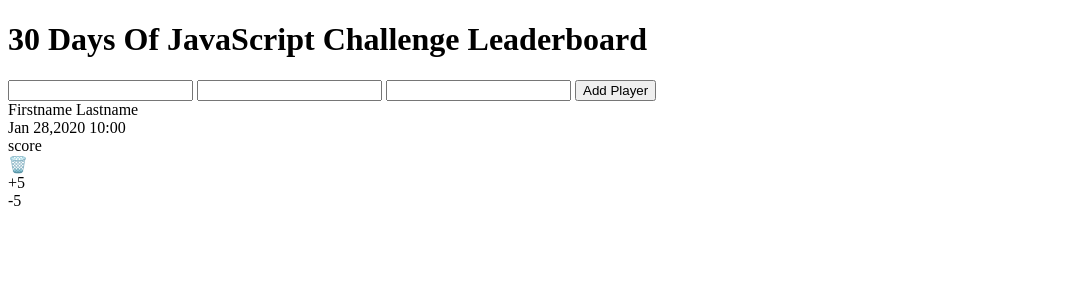
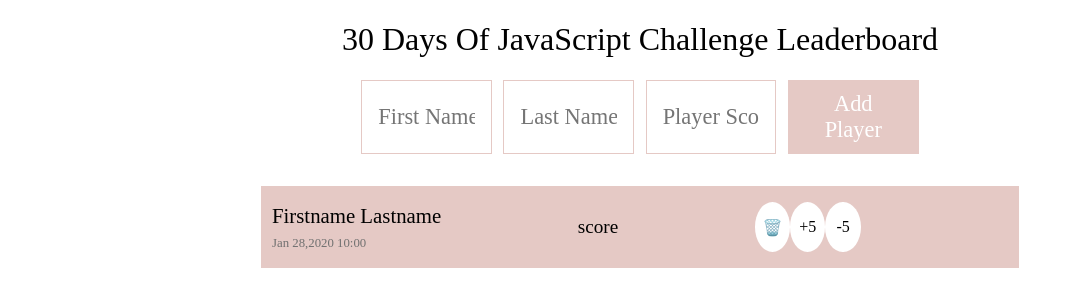
Before and after one commit to Tituz175/Leaderboard, a plain HTML site: page index.html in a window 1280 px wide. Shown: the whole page, without its empty margins (0-1074 px from the left). Drawn offline with Linux system fonts and the light colour scheme.

Commit message:
creation & styling of the webpage template done.

```diff
--- a/index.css
+++ b/index.css
@@ -1,3 +1,80 @@
 /* #e5c9c5 */
 /* #f2f1f1 */
 /* #d4bdbc */
+* {
+  box-sizing: border-box;
+  font-family: Montserrat;
+}
+h1 {
+  text-align: center;
+  font-weight: 400;
+}
+section:first-child {
+  width: 45%;
+  display: flex;
+  margin: 0rem auto;
+  justify-content: space-around;
+}
+section input,
+button {
+  width: 23%;
+  font-size: 1.4rem;
+  font-weight: 290;
+  padding: 0.7rem 1rem;
+  border: 1px solid #e5c9c5;
+  outline-color: #e5c9c5;
+}
+button{
+    color: white;
+    background-color: #e5c9c5;
+    border: 0rem;
+}
+section:last-child{
+    margin-top: 2rem;
+}
+.player-container{
+    width: 60%;
+    margin: 0rem auto 0rem;
+    padding: 1rem 0.7rem;
+    background-color: #e5c9c5;
+}
+.player-details{
+    display: flex;
+    width: 80%;
+    justify-content: space-between;
+}
+.player-name-time{
+    display: flex;
+    flex-direction: column;
+    justify-content: center;
+}
+.name{
+    font-size: 1.3rem;
+    font-weight: 365;
+    margin-bottom: 0.5rem;
+}
+.time{
+    font-size: 0.8rem;
+    font-weight: 350;
+    color: rgb(112, 112, 112);
+}
+.score{
+    display: flex;
+    align-items: center;
+    font-size: 1.2rem;
+}
+.player-score-controller{
+    display: flex;
+    width: 18%;
+    justify-content: space-around;
+    align-self: center;
+}
+.controller-icon{
+    display: flex;
+    background-color: white;
+    width: 50px;
+    height: 50px;
+    justify-content: center;
+    align-items: center;
+    border-radius: 50%;
+}
--- a/index.html
+++ b/index.html
@@ -15,23 +15,23 @@
     </header>
     <main>
         <section>
-            <input type="text" name="" id="">
-            <input type="text" name="" id="">
-            <input type="text" name="" id="">
+            <input type="text" name="" id="" placeholder="First Name">
+            <input type="text" name="" id="" placeholder="Last Name">
+            <input type="text" name="" id="" placeholder="Player Score">
             <button>Add Player</button>
         </section>
         <section>
-            <div>
-                <div>
-                    <div>
-                        <div>Firstname Lastname</div>
-                        <div>Jan 28,2020 10:00</div>
+            <div class="player-container">
+                <div class="player-details">
+                    <div class="player-name-time">
+                        <div class="name">Firstname Lastname</div>
+                        <div class="time">Jan 28,2020 10:00</div>
                     </div>
-                    <div>score</div>
-                    <div>
-                        <div>🗑️</div>
-                        <div>+5</div>
-                        <div>-5</div>
+                    <div class="score">score</div>
+                    <div class="player-score-controller">
+                        <div class="controller-icon">🗑️</div>
+                        <div class="controller-icon">+5</div>
+                        <div class="controller-icon">-5</div>
                     </div>
                 </div>
             </div>
```
